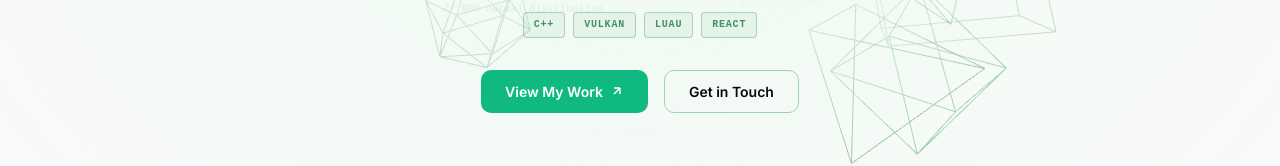
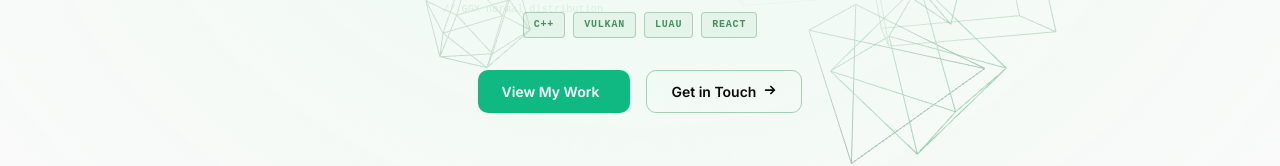
Before and after one commit to emielster/emielster-dev, a React (Vite) app: page / in a window 1280 px wide. Shown: the part 618-784 px from the top of the page. Built offline with nearby package versions, Linux system fonts and the light colour scheme; no server answers; the database is empty.

Commit message:
Fix annoying error.

```diff
--- a/src/components/Hero.tsx
+++ b/src/components/Hero.tsx
@@ -27,9 +27,9 @@ function getThemeColors() {
 function ProfilePic() {
   const wrapRef   = useRef<HTMLDivElement>(null);
   const cardRef   = useRef<HTMLDivElement>(null);
-  const layer1Ref = useRef<HTMLDivElement>(null); // floats closest
-  const layer2Ref = useRef<HTMLDivElement>(null); // floats mid
-  const layer3Ref = useRef<HTMLDivElement>(null); // floats furthest
+  const layer1Ref = useRef<HTMLDivElement>(null);
+  const layer2Ref = useRef<HTMLDivElement>(null);
+  const layer3Ref = useRef<HTMLDivElement>(null);
   const rafRef    = useRef<number>(0);
   const cur       = useRef({ rx: 0, ry: 0 });
   const tgt       = useRef({ rx: 0, ry: 0 });
@@ -47,31 +47,23 @@ function ProfilePic() {
       cur.current.rx = lerp(cur.current.rx, tgt.current.rx, 0.1);
       cur.current.ry = lerp(cur.current.ry, tgt.current.ry, 0.1);
       const { rx, ry } = cur.current;
-
-      // Main card tilt
       card.style.transform = `rotateX(${rx}deg) rotateY(${ry}deg)`;
-
-      // Shine moves with tilt
       const shine = card.querySelector('.pfp-shine') as HTMLElement;
       if (shine) {
         const nx = (ry / 20 + 1) / 2;
         const ny = (rx / 20 + 1) / 2;
         shine.style.background = `radial-gradient(circle at ${nx*100}% ${ny*100}%, rgba(255,255,255,0.2) 0%, transparent 60%)`;
       }
-
       const t1 = layer1Ref.current;
       const t2 = layer2Ref.current;
       const t3 = layer3Ref.current;
       if (t1) t1.style.transform = `translate(${ry * 1.8}px, ${-rx * 1.8}px) translateZ(30px)`;
       if (t2) t2.style.transform = `translate(${ry * 1.1}px, ${-rx * 1.1}px) translateZ(18px)`;
       if (t3) t3.style.transform = `translate(${ry * 0.5}px, ${-rx * 0.5}px) translateZ(8px)`;
-
-      // Dynamic shadow depth based on tilt
       const shadowX = ry * 0.8;
       const shadowY = -rx * 0.8;
       const shadowBlur = 20 + Math.abs(rx) * 0.8 + Math.abs(ry) * 0.8;
       card.style.filter = `drop-shadow(${shadowX}px ${shadowY + 8}px ${shadowBlur}px rgba(0,200,60,0.35))`;
-
       rafRef.current = requestAnimationFrame(tick);
     }
     rafRef.current = requestAnimationFrame(tick);
@@ -105,24 +97,20 @@ function ProfilePic() {
 
   return (
     <div ref={wrapRef} className="pfp-wrapper" onMouseEnter={triggerGlitch}>
-
       <div ref={layer3Ref} className="pfp-depth-layer pfp-depth-layer--3">
         <div className="pfp-orbit-ring pfp-orbit-ring--outer" />
       </div>
-
       <div ref={layer2Ref} className="pfp-depth-layer pfp-depth-layer--2">
         <div className="pfp-orbit-ring pfp-orbit-ring--inner" />
         <div className="pfp-dot pfp-dot--1" />
         <div className="pfp-dot pfp-dot--2" />
         <div className="pfp-dot pfp-dot--3" />
       </div>
-
       <div ref={cardRef} className="pfp-card">
         <div className="profile-ring">
           <img src={SRC} alt="emielsterdev" className="profile-image" />
           <div className="pfp-shine" />
         </div>
-
         {isGlitching && (
           <div className="pfp-glitch-wrap">
             <img src={SRC} alt="" className="pfp-glitch pfp-glitch--r" aria-hidden />
@@ -132,14 +120,12 @@ function ProfilePic() {
           </div>
         )}
       </div>
-
       <div ref={layer1Ref} className="pfp-depth-layer pfp-depth-layer--1">
         <div className="pfp-particle pfp-particle--1" />
         <div className="pfp-particle pfp-particle--2" />
         <div className="pfp-particle pfp-particle--3" />
         <div className="pfp-particle pfp-particle--4" />
       </div>
-
       <div className={`pfp-glow ${isGlitching ? 'pfp-glow--glitch' : ''}`} />
     </div>
   );
@@ -158,7 +144,6 @@ function BouncyName({ triggerKey }: { triggerKey: number }) {
   );
 }
 
-// ─── Content pools ────────────────────────────────────────────────────────────
 const KATEX_EQUATIONS = [
   String.raw`L_o(p,\omega_o) = \int_\Omega f(p,\omega_i,\omega_o) L_i(p,\omega_i)(n \cdot \omega_i) d\omega_i`,
   String.raw`D(h) = \frac{\alpha^2}{\pi((n \cdot h)^2(\alpha^2 - 1)+1)^2}`,
@@ -191,7 +176,6 @@ const BANNERS = [
 ];
 const PIPELINE_STAGES = ['Vertex Input','Vertex Shader','Tessellation','Geometry Shader','Rasterization','Fragment Shader','Depth/Stencil','Color Blend','Framebuffer'];
 
-// ─── Three.js ─────────────────────────────────────────────────────────────────
 function useThreeScene(mountRef: React.RefObject<HTMLDivElement>) {
   useEffect(() => {
     if (!mountRef.current) return;
@@ -248,12 +232,14 @@ function useThreeScene(mountRef: React.RefObject<HTMLDivElement>) {
   },[]);
 }
 
-// ─── 2D canvas ────────────────────────────────────────────────────────────────
 function use2DCanvas(canvasRef: React.RefObject<HTMLCanvasElement>) {
   const mouseRef=useRef({x:0.5,y:0.5});
   useEffect(()=>{
     const canvas=canvasRef.current; if(!canvas)return;
-    const ctx=canvas.getContext('2d'); if(!ctx)return;
+    // ── FIX: assert non-null so TS trusts ctx inside all closures ──
+    const ctx = canvas.getContext('2d') as CanvasRenderingContext2D;
+    if(!ctx)return;
+
     let animId:number,W=0,H=0,lastTime=0,spawnTimer=0;
     const MAX_EL=18,SPAWN_MS=500;
     type Kind2D='shader'|'pipeline'|'vector'|'banner'|'sinwave'|'comment';
@@ -331,11 +317,13 @@ function use2DCanvas(canvasRef: React.RefObject<HTMLCanvasElement>) {
   },[]);
 }
 
-// ─── KaTeX ────────────────────────────────────────────────────────────────────
 interface KatexItem{id:number;eq:string;x:number;y:number;opacity:number;phase:'in'|'hold'|'out';phaseTimer:number;holdDuration:number;fontSize:number;}
 function useKatexElements(containerRef:React.RefObject<HTMLDivElement>){
   useEffect(()=>{
-    const container=containerRef.current;if(!container)return;
+    // ── FIX: assert non-null so TS trusts container inside all closures ──
+    const container = containerRef.current as HTMLDivElement;
+    if(!container)return;
+
     let uid=0;const items:KatexItem[]=[];const MAX=6;
     const rand=(a:number,b:number)=>a+Math.random()*(b-a);
     let spawnTimer=0,lastTime=0,animId:number;
@@ -371,7 +359,6 @@ function useKatexElements(containerRef:React.RefObject<HTMLDivElement>){
   },[]);
 }
 
-// ─── Hero ─────────────────────────────────────────────────────────────────────
 export function Hero() {
   const threeRef  = useRef<HTMLDivElement>(null!);
   const canvasRef = useRef<HTMLCanvasElement>(null!);
@@ -425,10 +412,21 @@ export function Hero() {
         </div>
         <div className="hero-actions">
           <button className="btn btn-primary" onClick={scrollToProjects}>
-            View My Work
-            <svg width="14" height="14" viewBox="0 0 24 24" fill="none" stroke="currentColor" strokeWidth="2.5"><path d="M7 17L17 7M17 7H7M17 7V17"/></svg>
+            <span className="btn-text">View My Work</span>
+            <span className="btn-arrow">
+              <svg width="14" height="14" viewBox="0 0 16 16" fill="none" stroke="currentColor" strokeWidth="2" strokeLinecap="round" strokeLinejoin="round">
+                <path d="M3 8h10M9 4l4 4-4 4"/>
+              </svg>
+            </span>
           </button>
-          <button className="btn btn-outline" onClick={scrollToContact}>Get in Touch</button>
+          <button className="btn btn-outline" onClick={scrollToContact}>
+            <span className="btn-text">Get in Touch</span>
+            <span className="btn-arrow">
+              <svg width="14" height="14" viewBox="0 0 16 16" fill="none" stroke="currentColor" strokeWidth="2" strokeLinecap="round" strokeLinejoin="round">
+                <path d="M3 8h10M9 4l4 4-4 4"/>
+              </svg>
+            </span>
+          </button>
         </div>
       </div>
     </section>
```
